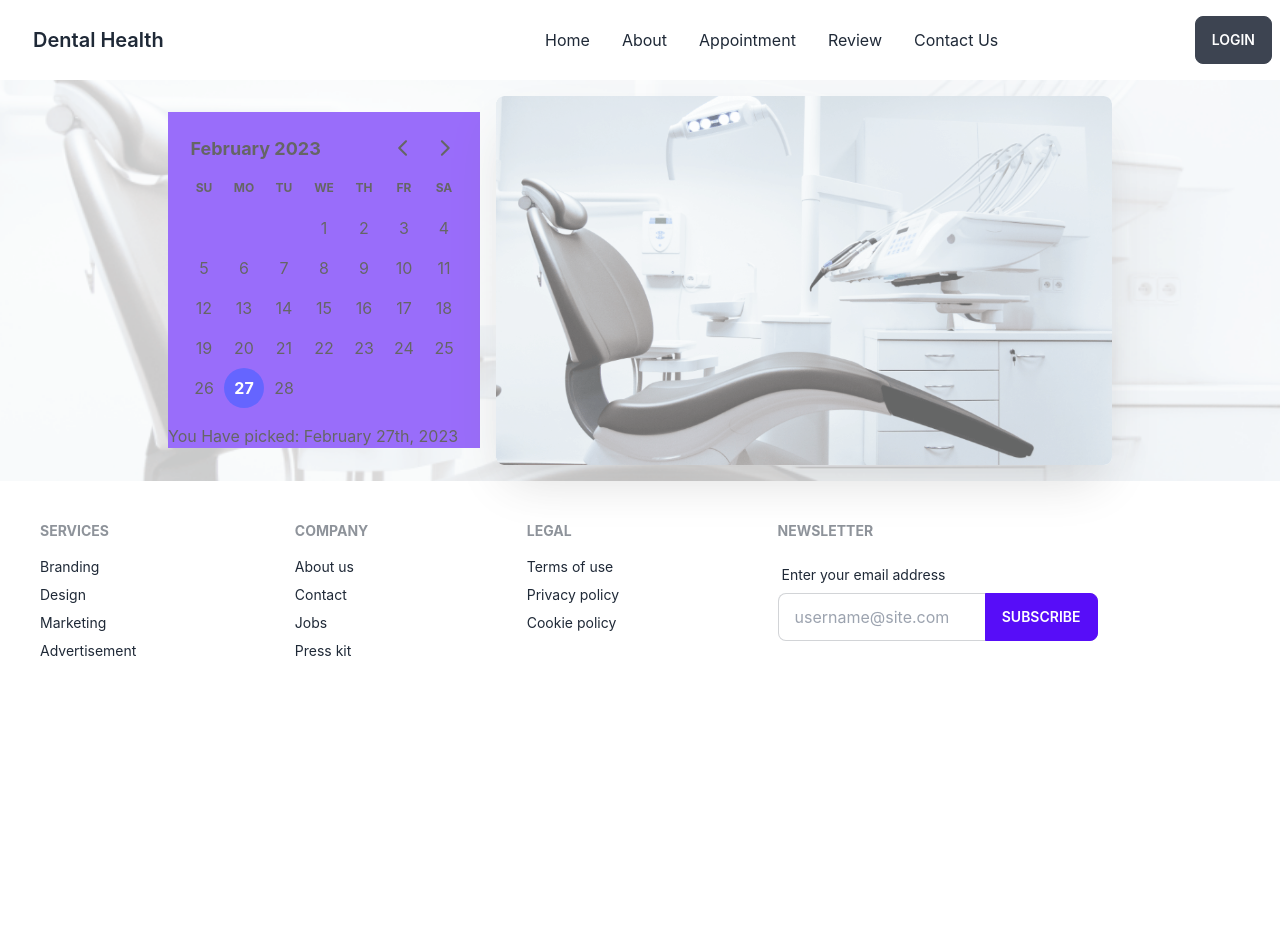
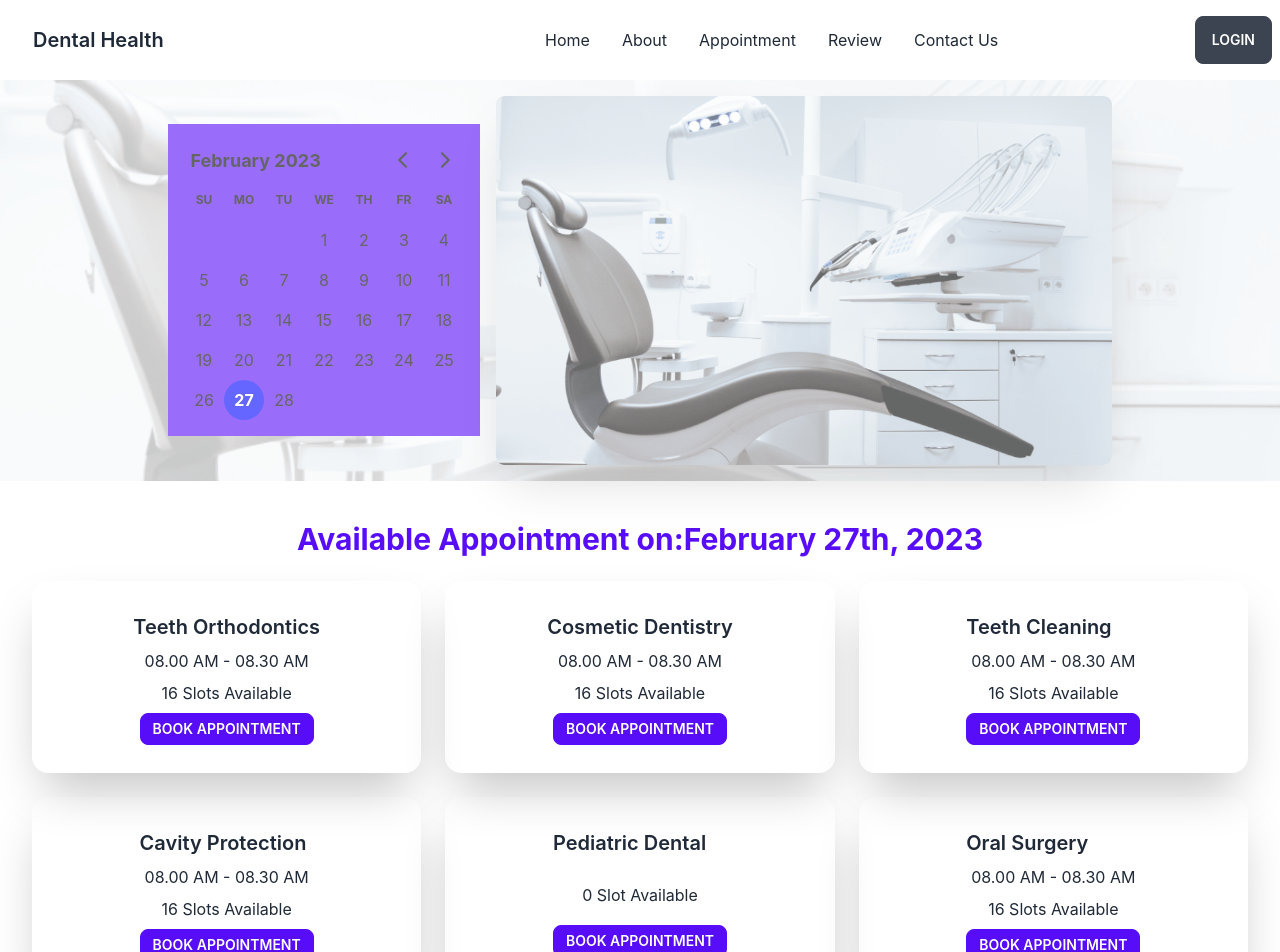
Before and after one commit to mozahid34/medilab2, a React (Create React App) app: page /appoint in a window 1280 px wide. Shown: the top 952 px of the page. Before the commit the page ends 800 px from the top, so only its background shows below. Built offline with nearby package versions, Linux system fonts and the light colour scheme; the HTML template or start-up script is replaced by a standard one.

Commit message:
Book Appointment

```diff
--- /dev/null
+++ b/public/fakedata.json
@@ -0,0 +1,118 @@
+[
+    {
+      "_id": 1,
+      "name": "Teeth Orthodontics",
+      "slots": [
+        "08.00 AM - 08.30 AM",
+        "08.30 AM - 09.00 AM",
+        "09.00 AM - 9.30 AM",
+        "09.30 AM - 10.00 AM",
+        "10.00 AM - 10.30 AM",
+        "10.30 AM - 11.00 AM",
+        "11.00 AM - 11.30 AM",
+        "11.30 AM - 12.00 AM",
+        "1.00 PM - 1.30 PM",
+        "1.30 PM - 2.00 PM",
+        "2.00 PM - 2.30 PM",
+        "2.30 PM - 3.00 PM",
+        "3.00 PM - 3.30 PM",
+        "3.30 PM - 4.00 PM",
+        "4.00 PM - 4.30 PM",
+        "4.30 PM - 5.00 PM"
+      ]
+    },
+    {
+      "_id": 2,
+      "name": "Cosmetic Dentistry",
+      "slots": [
+        "08.00 AM - 08.30 AM",
+        "08.30 AM - 09.00 AM",
+        "09.00 AM - 9.30 AM",
+        "09.30 AM - 10.00 AM",
+        "10.00 AM - 10.30 AM",
+        "10.30 AM - 11.00 AM",
+        "11.00 AM - 11.30 AM",
+        "11.30 AM - 12.00 AM",
+        "1.00 PM - 1.30 PM",
+        "1.30 PM - 2.00 PM",
+        "2.00 PM - 2.30 PM",
+        "2.30 PM - 3.00 PM",
+        "3.00 PM - 3.30 PM",
+        "3.30 PM - 4.00 PM",
+        "4.00 PM - 4.30 PM",
+        "4.30 PM - 5.00 PM"
+      ]
+    },
+    {
+      "_id": 3,
+      "name": "Teeth Cleaning",
+      "slots": [
+        "08.00 AM - 08.30 AM",
+        "08.30 AM - 09.00 AM",
+        "09.00 AM - 9.30 AM",
+        "09.30 AM - 10.00 AM",
+        "10.00 AM - 10.30 AM",
+        "10.30 AM - 11.00 AM",
+        "11.00 AM - 11.30 AM",
+        "11.30 AM - 12.00 AM",
+        "1.00 PM - 1.30 PM",
+        "1.30 PM - 2.00 PM",
+        "2.00 PM - 2.30 PM",
+        "2.30 PM - 3.00 PM",
+        "3.00 PM - 3.30 PM",
+        "3.30 PM - 4.00 PM",
+        "4.00 PM - 4.30 PM",
+        "4.30 PM - 5.00 PM"
+      ]
+    },
+    {
+      "_id": 4,
+      "name": "Cavity Protection",
+      "slots": [
+        "08.00 AM - 08.30 AM",
+        "08.30 AM - 09.00 AM",
+        "09.00 AM - 9.30 AM",
+        "09.30 AM - 10.00 AM",
+        "10.00 AM - 10.30 AM",
+        "10.30 AM - 11.00 AM",
+        "11.00 AM - 11.30 AM",
+        "11.30 AM - 12.00 AM",
+        "1.00 PM - 1.30 PM",
+        "1.30 PM - 2.00 PM",
+        "2.00 PM - 2.30 PM",
+        "2.30 PM - 3.00 PM",
+        "3.00 PM - 3.30 PM",
+        "3.30 PM - 4.00 PM",
+        "4.00 PM - 4.30 PM",
+        "4.30 PM - 5.00 PM"
+      ]
+    },
+    {
+      "_id": 5,
+      "name": "Pediatric Dental",
+      "slots": [
+      ]
+    },
+    {
+      "_id": 6,
+      "name": "Oral Surgery",
+      "slots": [
+        "08.00 AM - 08.30 AM",
+        "08.30 AM - 09.00 AM",
+        "09.00 AM - 9.30 AM",
+        "09.30 AM - 10.00 AM",
+        "10.00 AM - 10.30 AM",
+        "10.30 AM - 11.00 AM",
+        "11.00 AM - 11.30 AM",
+        "11.30 AM - 12.00 AM",
+        "1.00 PM - 1.30 PM",
+        "1.30 PM - 2.00 PM",
+        "2.00 PM - 2.30 PM",
+        "2.30 PM - 3.00 PM",
+        "3.00 PM - 3.30 PM",
+        "3.30 PM - 4.00 PM",
+        "4.00 PM - 4.30 PM",
+        "4.30 PM - 5.00 PM"
+      ]
+    }
+  ]
--- a/src/Pages/Appointment/Appoint.js
+++ b/src/Pages/Appointment/Appoint.js
@@ -1,26 +1,28 @@
-import { format } from 'date-fns';
-import React, { useState } from 'react';
+// import { format } from 'date-fns';
+// import React, { useState } from 'react';
 import { DayPicker } from 'react-day-picker';
 import bannarImg from '../../assets/images/chair.png'
 
 
 
-const Appoint = () => {
-    const [seleted, setSelected] = useState(new Date());
-    const appointment = format(seleted, 'PPP');
+const Appoint = ({select, setSelected}) => {
+
+
+
     return (
         <div>
             <div className="hero min-h-content bg-img">
   <div className="hero-content flex-col lg:flex-row-reverse">
-    <img src={bannarImg} className=" rounded-lg shadow-2xl w-full lg:w-1/2" />
+    <img src={bannarImg} alt='img' className=" rounded-lg shadow-2xl w-full lg:w-1/2" />
     <div className='text-left text-black bg-primary'>
         <DayPicker
         mode='single'
-        selected={seleted}
+        selected={select}
         onSelect={setSelected}
+
         ></DayPicker>
 
-        <h1>You Have picked: {appointment}</h1>
+
 
     </div>
   </div>
--- /dev/null
+++ b/src/Pages/Appointment/AvailableApoint/AvailableAppoint.js
@@ -0,0 +1,40 @@
+import React, { useEffect, useState } from 'react';
+import Bookingmodal from '../../Component/Modal/Bookingmodal';
+import Slot from '../Slot/Slot';
+
+const AvailableAppoint = ({format}) => {
+    const [treatment, setTreatment] = useState(null);
+    const [appointmentOptions, setAppointmentOptions] = useState([]);
+    useEffect(() => {
+        fetch('fakedata.json')
+            .then(res => res.json())
+            .then(data => setAppointmentOptions(data))
+    }, [])
+    return (
+        <div className='mt-10'>
+            <h1 className='text-3xl text-primary font-bold'>
+            Available Appointment on:{format}
+            </h1>
+
+            <div className='grid gap-6 grid-cols-1 mx-8 md:grid-cols-2 lg:grid-cols-3 mt-6'>
+                {
+                    appointmentOptions.map(option => <Slot
+                        key={option._id}
+                        Option={option}
+                        setTreatment = {setTreatment}
+
+                    ></Slot>)
+                }
+                {
+                  treatment &&
+                <Bookingmodal
+                    treatment={treatment}
+                    setTreatment={setTreatment}
+                ></Bookingmodal>
+                }
+            </div>
+        </div>
+    );
+};
+
+export default AvailableAppoint;
--- /dev/null
+++ b/src/Pages/Appointment/Root/RootAppoint.js
@@ -0,0 +1,24 @@
+import { format } from 'date-fns';
+import React, { useState } from 'react';
+import Appoint from '../Appoint';
+import AvailableAppoint from '../AvailableApoint/AvailableAppoint';
+
+
+const RootAppoint = () => {
+    const [seleted, setSelected] = useState(new Date());
+    const appointment = format(seleted, 'PPP');
+    return (
+        <div>
+            <Appoint
+            select={seleted}
+            setSelected={setSelected}
+            ></Appoint>
+
+             <AvailableAppoint format={appointment}
+            ></AvailableAppoint>
+
+        </div>
+    );
+};
+
+export default RootAppoint;
--- /dev/null
+++ b/src/Pages/Appointment/Slot/Slot.js
@@ -0,0 +1,27 @@
+import React from 'react';
+// import ButtonComponet from '../../Component/ButtonComponet';
+
+const Slot = ({Option, setTreatment}) => {
+    const {name, slots} = Option;
+
+    return (
+        <div>
+            <div>
+            <div className="card h-48 shadow-2xl">
+  <div className="card-body mx-auto">
+    <h1 className="card-title text-center">{name}</h1>
+    <p>{slots[0]}</p>
+
+    <p> {slots.length} {slots.length > 1 ?"Slots" : "Slot"} Available</p>
+    <div className="card-actions mx-auto">
+
+     <label htmlFor="my-modal-3" className="btn btn-sm btn-primary" onClick={() => setTreatment(Option) } >Book Appointment</label>
+    </div>
+  </div>
+</div>
+        </div>
+        </div>
+    );
+};
+
+export default Slot;
--- /dev/null
+++ b/src/Pages/Component/Modal/Bookingmodal.js
@@ -0,0 +1,19 @@
+import React from 'react';
+
+const Bookingmodal = ({treatment}) => {
+    const {name} = treatment;
+    return (
+        <div>
+            <input type="checkbox" id="my-modal-3" className="modal-toggle" />
+<div className="modal">
+  <div className="modal-box relative">
+    <label htmlFor="my-modal-3" className="btn btn-sm btn-circle absolute right-2 top-2">✕</label>
+    <h3 className="text-lg font-bold">{name}</h3>
+    <p className="py-4">You've been selected for a chance to get one year of subscription to use Wikipedia for free!</p>
+  </div>
+</div>
+        </div>
+    );
+};
+
+export default Bookingmodal;
--- a/src/Routes/Routes/Routes.js
+++ b/src/Routes/Routes/Routes.js
@@ -1,6 +1,6 @@
 import LogIn from "../../LogIn/LogIn";
 import About from "../../Pages/About/About";
-import Appoint from "../../Pages/Appointment/Appoint";
+import RootAppoint from "../../Pages/Appointment/Root/RootAppoint";
 import Contact from "../../Pages/Contact/Contact";
 import Review from "../../Pages/Review/Review";
 
@@ -23,7 +23,7 @@ const router = createBrowserRouter([
             },
             {
                 path: '/appoint',
-                element: <Appoint></Appoint>
+                element: <RootAppoint></RootAppoint>
             },
             {
                 path: '/review',
```
